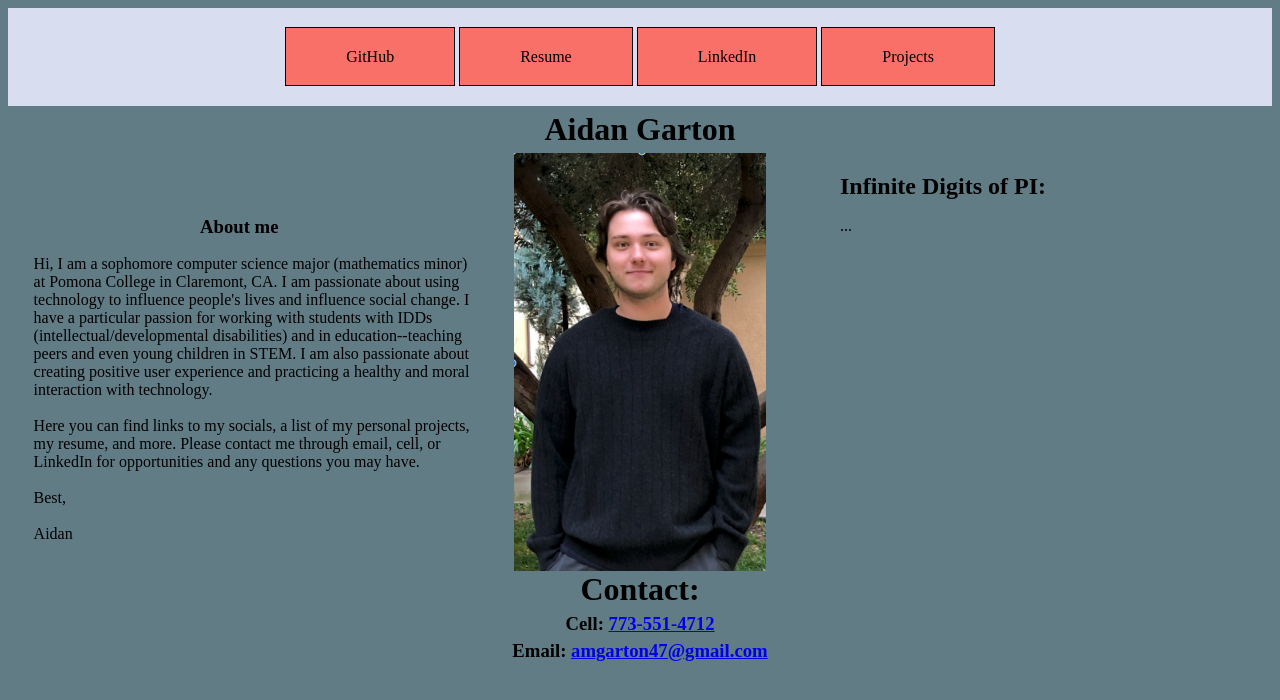
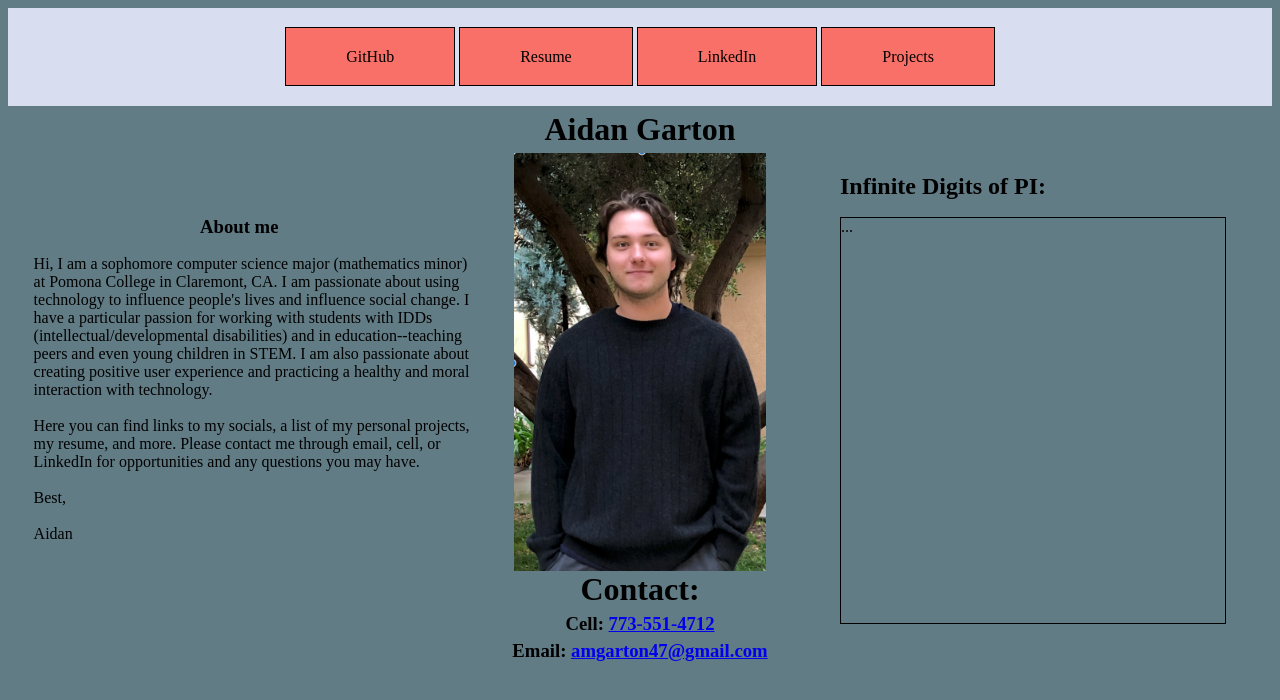
Before and after one commit to amgarton47/Personal-Website, a website: page public/index.html in a window 1280 px wide. Drawn offline with Linux system fonts and the light colour scheme; a script that the page names is missing.

Commit message:
added scroll and border to pi digits

```diff
--- a/public/index.html
+++ b/public/index.html
@@ -46,7 +46,7 @@
         </p>
         <!-- PI -->
         <h2 style="margin-left: 65%; position:absolute">Infinite Digits of PI:</h2>
-        <div style="width: 30%; margin-left: 65%; margin-top:5%; position:absolute"><div id="pi"></div><div>...</div>
+        <div style="width: 30%; margin-left: 65%; margin-top:5%; position:absolute; overflow-y: scroll; height: 405px; border: solid thin"><div id="pi"></div><div>...</div>
 
             <script async defer>
             function bi(n, b) { return new jsbn.BigInteger(n.toString(), b ? b : 10); };
```
